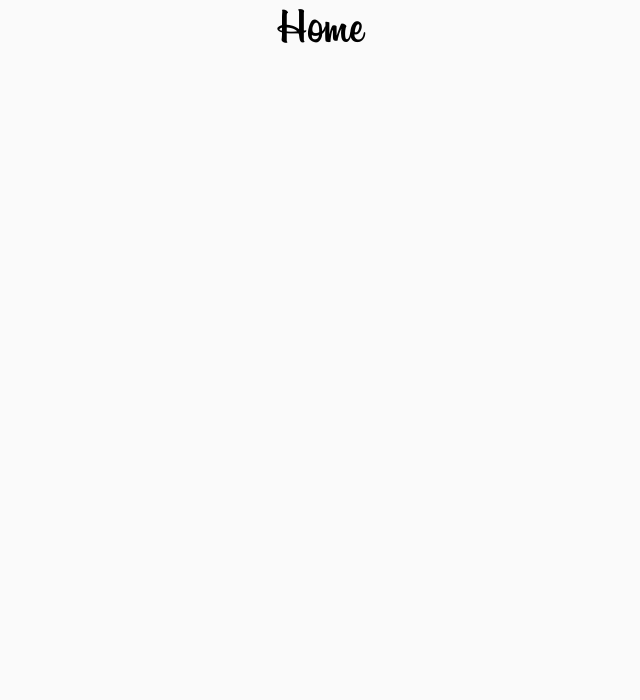
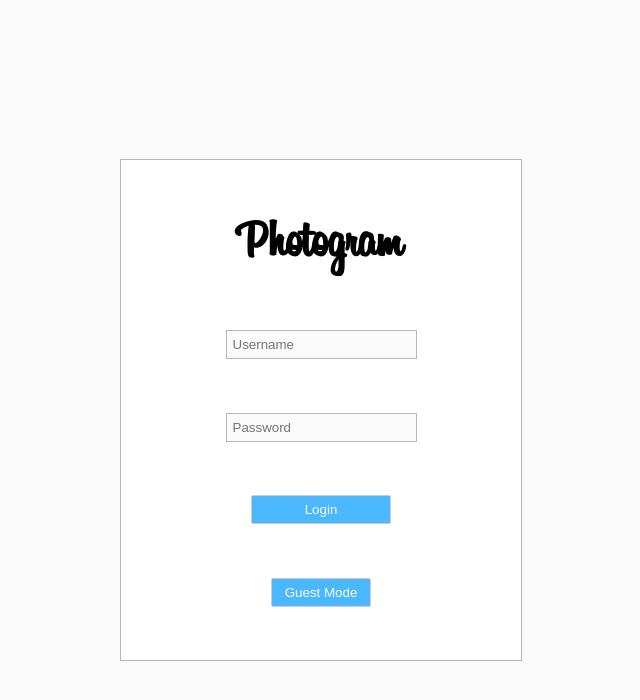
Before and after one commit to group113jinn/photogram, a React (Create React App) app: page /user/profile in a window 1280 px wide. Shown: the top 700 px of the page, without its empty margins (319-959 px from the left). Built offline with nearby package versions, Linux system fonts and the light colour scheme.

Commit message:
home page raw

```diff
--- a/src/assets/scss/components/_home.scss
+++ b/src/assets/scss/components/_home.scss
@@ -1,7 +1,54 @@
 .main-home {
   background-color: $clr4;
-    font-family: billabong;
+}
+
+.signin-container {
+  text-align: center;
+
+  display: flex;
+  flex-direction: column;
+  justify-content: space-evenly;
+  margin: 20vh auto;
+  background-color: $clr5;
+  outline: 1px solid $clr3;
+  min-height: 500px;
+  min-width: 180px;
+  max-width: 400px;
+  input{
+    padding: 6px;
+    outline: none;
+    background-color: $clr4;
+    border: 1px solid $clr3;
+}
+h1 {
+  font-family: billabong;
     font-size: rem(50px);
-    text-align: center;
-  top: 50vh;
+    margin: 0;
 }
+div{
+  button{
+    background-color: $clr4;
+    border: 1px solid $clr3;
+    border-radius: 2px;
+    background-color: $clr6;
+    opacity: 0.7;
+    color: $clr4;
+
+  }
+   & :hover {
+      cursor: pointer;
+      opacity: 1;
+      background-color: $clr6;
+      color: $clr4;
+    }
+}
+
+.login-button {
+  min-width: 140px;
+  padding: 6px;
+}
+.guest-button {
+  min-width: 100px;
+  padding: 6px;
+}
+}
--- a/src/assets/scss/components/_main-header.scss
+++ b/src/assets/scss/components/_main-header.scss
@@ -48,7 +48,6 @@
             outline: none;
             background-color: $clr4;
             border: none;
-
         }
         span{
             background-color: $clr4;
--- a/src/assets/scss/setup/_variables.scss
+++ b/src/assets/scss/setup/_variables.scss
@@ -4,6 +4,7 @@ $clr2: #868686;
 $clr3: #b6b6b6;
 $clr4: #fafafa;
 $clr5: #fff;
+$clr6: #0099FF;
 
 
 
--- a/src/pages/Home.jsx
+++ b/src/pages/Home.jsx
@@ -1,10 +1,29 @@
 import React from 'react';
+import { Link } from 'react-router-dom';
 
 
 export function Home() {
-    return(
-       <section className="main-home">
-         Home
-       </section>
-    )
+  return (
+    <section className="main-home">
+      <article className="signin-container">
+        <h1>
+          Photogram
+        </h1>
+        <div>
+          <input type="text" placeholder="Username" />
+        </div>
+        <div>
+          <input type="text" placeholder="Password" />
+        </div>
+        <div>
+         <button className="login-button">Login</button>
+      </div>
+        <div>
+         <Link to="/feed" ><button className="guest-button">Guest Mode</button></Link>
+        </div>
+
+
+      </article>
+    </section>
+  )
 }
```
